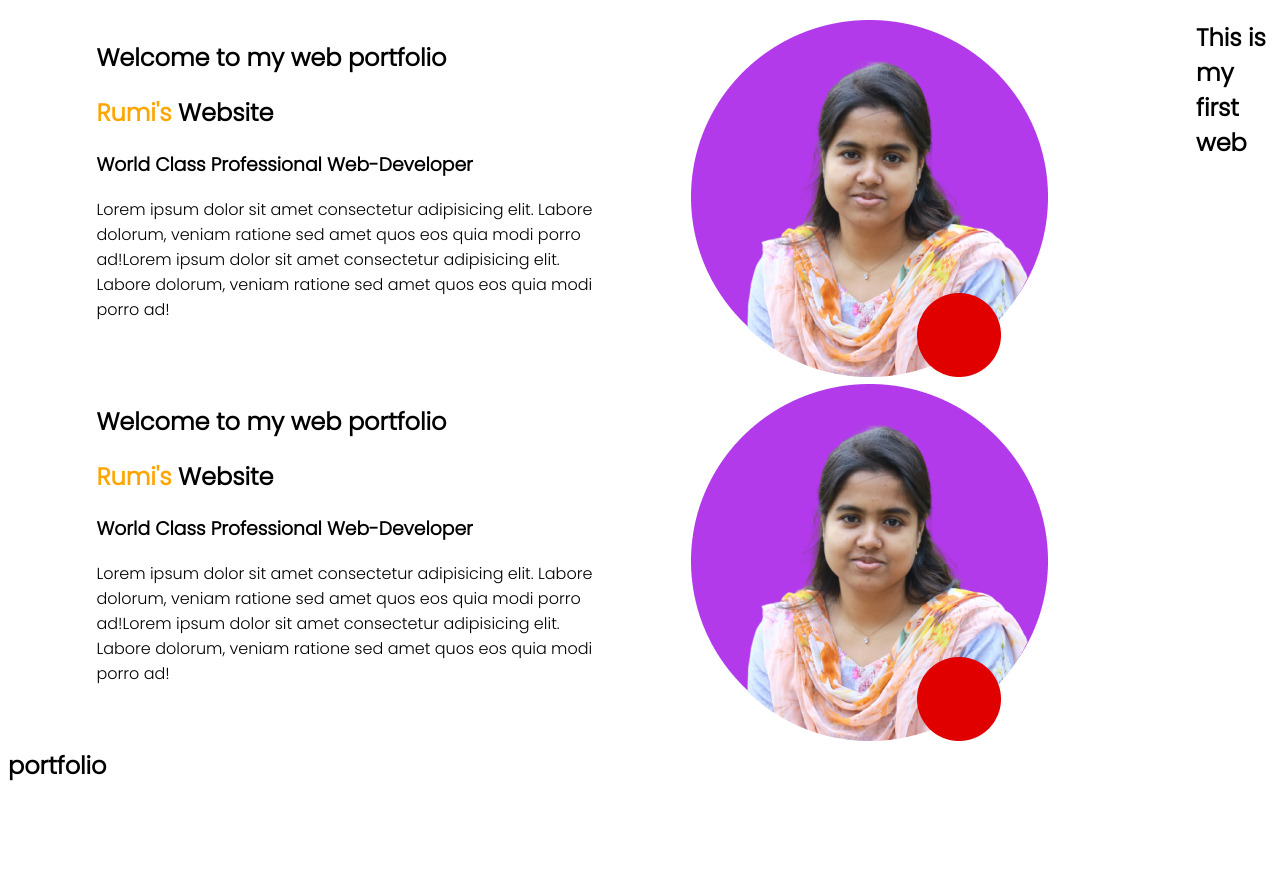
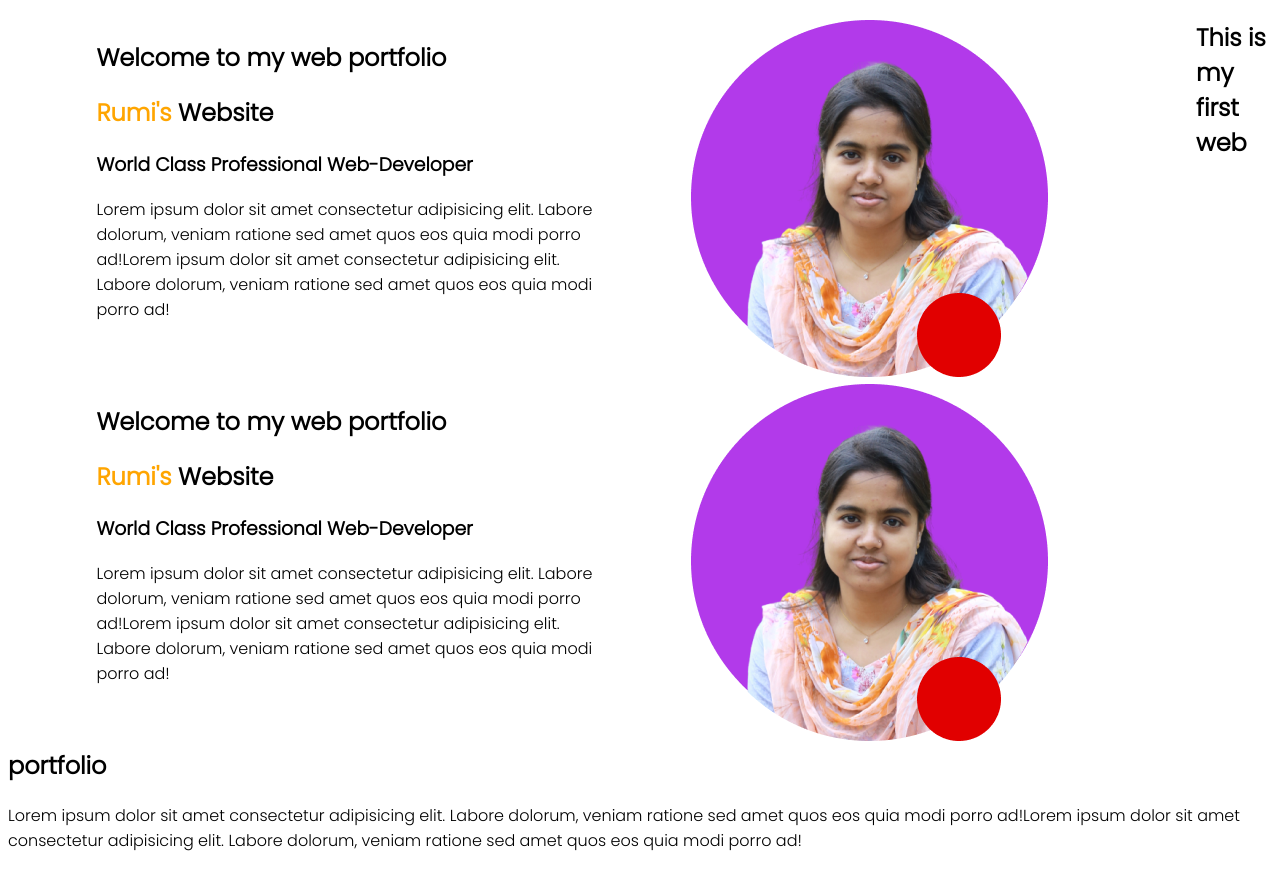
Before and after one commit to cerumiaktar/web-portfolio, a plain HTML site: page index.html in a window 1280 px wide. Before the commit the page ends 803 px from the top, so only its background shows below. Drawn offline with Linux system fonts and the light colour scheme.

Commit message:
Update index.html

```diff
--- a/index.html
+++ b/index.html
@@ -34,6 +34,7 @@
     </section>
     <section>
         <h1>This is my first web portfolio</h1>
+        <p>Lorem ipsum dolor sit amet consectetur adipisicing elit. Labore dolorum, veniam ratione sed amet quos eos quia modi porro ad!Lorem ipsum dolor sit amet consectetur adipisicing elit. Labore dolorum, veniam ratione sed amet quos eos quia modi porro ad!</p>
     </section>
 </body>
 </html>
```
